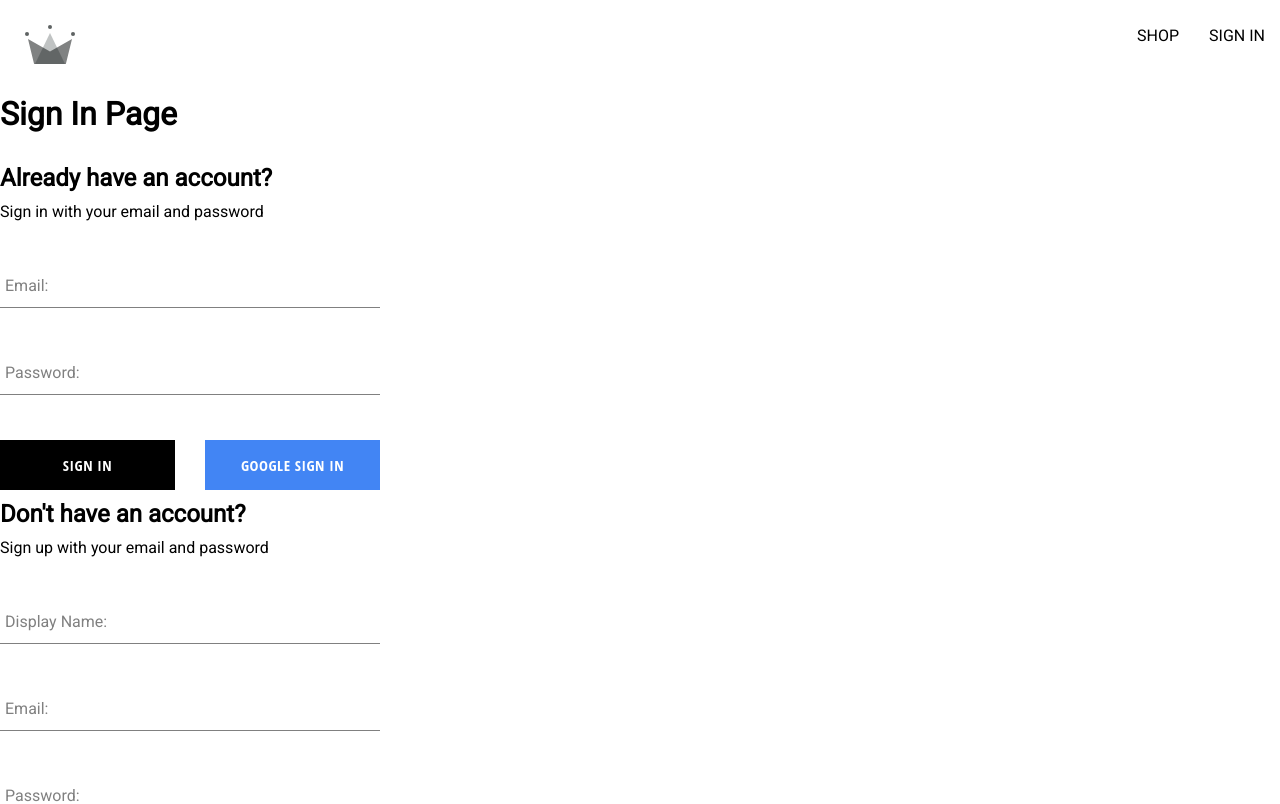
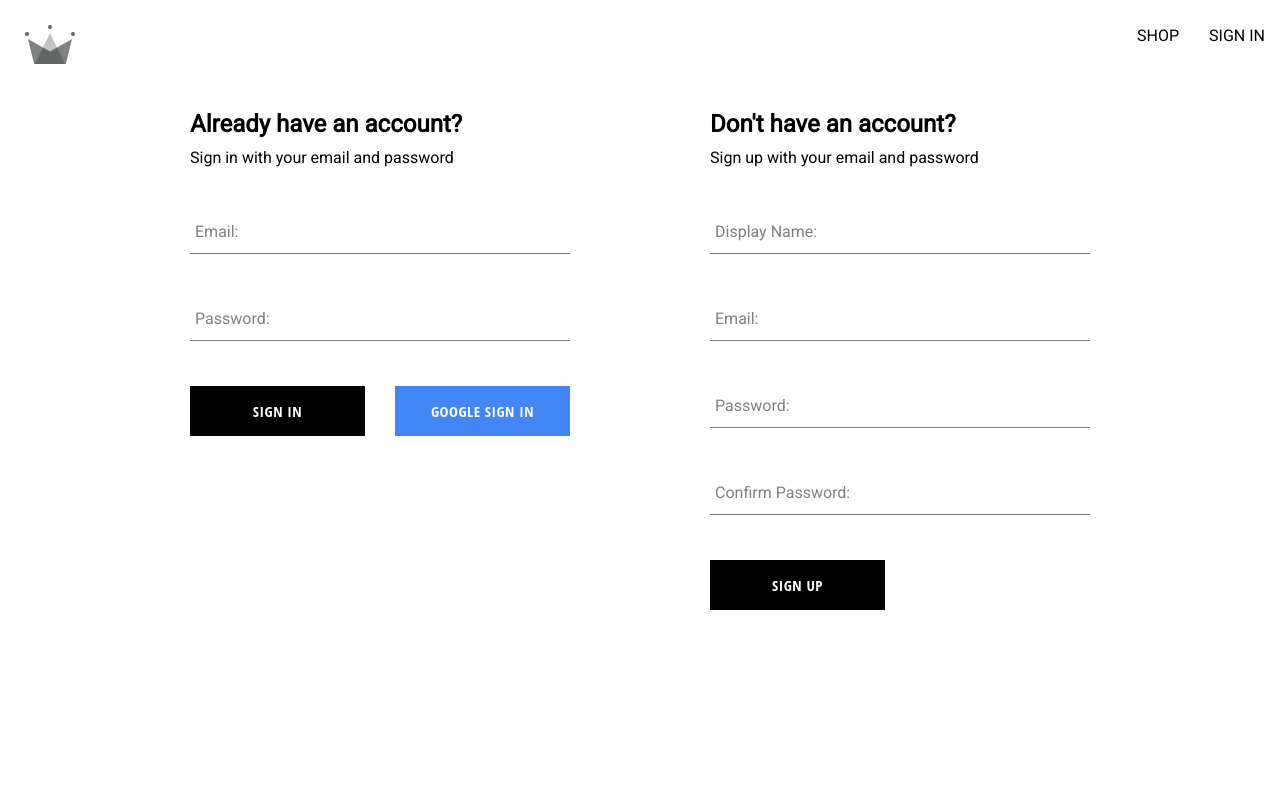
Before and after one commit to Marek-Kosmowski/project-ecommerce, a React (Create React App) app in the folder crwn-clothing/: page /auth in a window 1280 px wide. Shown: the top 804 px of the page. Built offline with nearby package versions, Linux system fonts and the light colour scheme.

Commit message:
Add styles to authentication page

```diff
--- a/crwn-clothing/src/components/sign-in-form/sign-in-form.component.jsx
+++ b/crwn-clothing/src/components/sign-in-form/sign-in-form.component.jsx
@@ -38,6 +38,7 @@
       resetFormFields();
     } catch (error) {
       alert('Wrong credentials');
+      console.log(error);
     }
   };
 
@@ -70,7 +71,11 @@
         />
         <div className='buttons-container'>
           <Button type='submit'>Sign In</Button>
-          <Button buttonType={'google'} onClick={signInWithGoogle}>
+          <Button
+            type='button'
+            buttonType={'google'}
+            onClick={signInWithGoogle}
+          >
             Google Sign In
           </Button>
         </div>
--- a/crwn-clothing/src/routes/authentication/authentication.component.jsx
+++ b/crwn-clothing/src/routes/authentication/authentication.component.jsx
@@ -1,18 +1,13 @@
 // import {auth, } from '../../utils/firebase/firebase';
-import {
-  signInWithGooglePopup,
-  createUserDocumentFromAuth,
-} from '../../utils/firebase/firebase.utils';
+
 import SignUpForm from '../../components/sign-up-form/sign-up-form.component';
 import SignInForm from '../../components/sign-in-form/sign-in-form.component';
-
+import './authentication.styles.scss';
 const Authentication = () => {
   // wherever you make a call to the database it is going to be asynchronous
 
-
   return (
-    <div>
-      <h1>Sign In Page</h1>
+    <div className='authentication-container'>
       <SignInForm />
       <SignUpForm />
     </div>
--- /dev/null
+++ b/crwn-clothing/src/routes/authentication/authentication.styles.scss
@@ -0,0 +1,6 @@
+.authentication-container {
+  display: flex;
+  width: 900px;
+  justify-content: space-between;
+  margin: 30px auto;
+}
--- a/crwn-clothing/src/utils/firebase/firebase.utils.js
+++ b/crwn-clothing/src/utils/firebase/firebase.utils.js
@@ -31,6 +31,7 @@
 };
 
 // Initialize Firebase
+// eslint-disable-next-line no-unused-vars
 const firebaseApp = initializeApp(firebaseConfig);
 
 const googleProvider = new GoogleAuthProvider();
```
